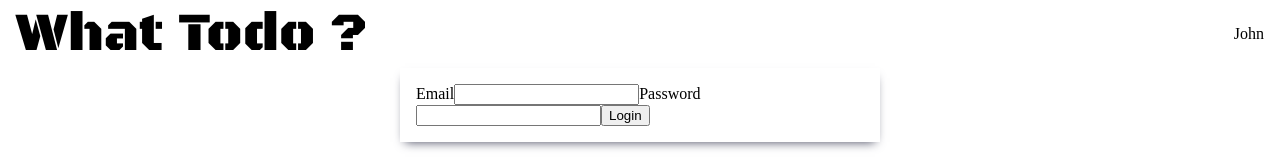
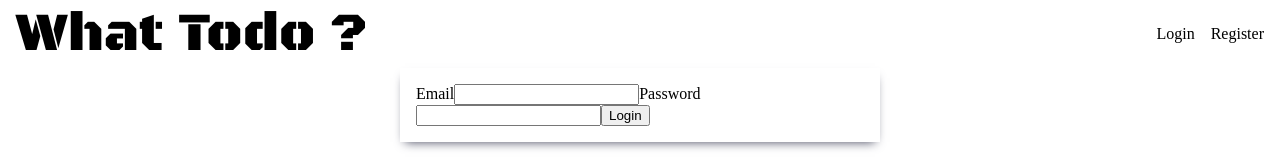
Before and after one commit to JakubStasiak00/WhatTodo, a Vue app: page /login in a window 1280 px wide. Shown: the top 160 px of the page. Built offline with nearby package versions, Linux system fonts and the light colour scheme.

Commit message:
resolving few auth problem, refactoring user store to take uid into account, adding Task component and rendering docs from user collection, adding some styles

```diff
--- a/package.json
+++ b/package.json
@@ -10,7 +10,7 @@
   "dependencies": {
     "firebase": "^9.19.0",
     "material-icons": "^1.13.3",
-    "pinia": "^2.0.33",
+    "pinia": "^2.0.34",
     "vue": "^3.2.47",
     "vue-router": "^4.1.6"
   },
--- a/src/App.vue
+++ b/src/App.vue
@@ -1,7 +1,14 @@
 <template>
     <header class="header">
-        <h1 class="header__logo">What Todo ?</h1>
-        <div class="header__menu">{{ userStore.user }}</div>
+        <h1 @click="isLog" class="header__logo">What Todo ?</h1>
+        <nav class="nav">
+            <ul class="nav__list">
+                <li v-if="username" class="nav__item"> {{ username }} </li>
+                <li v-if="username" class="nav__item"> Logout </li>
+                <li v-if="!username" class="nav__item"> Login </li>
+                <li v-if="!username" class="nav__item"> Register </li>
+            </ul>
+        </nav>
     </header>
 
     <main class="main">
@@ -10,9 +17,11 @@
 </template>
 
 <script setup>
-    import { useUserStore } from './stores/userStore'
+import { useUserStore } from './stores/userStore';
+import { storeToRefs } from 'pinia';
 
-    const userStore = useUserStore()
+const userStore = useUserStore();
+const { username } = storeToRefs(userStore)
 
 </script>
 
@@ -27,6 +36,14 @@
     &__logo {
         font-size: clamp(1.5rem, calc(1rem + 3vw), 4rem);
         font-family: 'Black Ops One', cursive;
+    }
+}
+
+.nav {
+    & > ul {
+        display: flex;
+        flex-direction: row;
+        gap: 1rem;
     }
 }
 
--- /dev/null
+++ b/src/components/Task.vue
@@ -0,0 +1,51 @@
+<template>
+    <div class="todo">
+        <i class="material-icons todo__fav" :class="{favorite: taskData.isFav}" @click="taskData.isFav = !taskData.isFav">favorite</i>
+        <span class="todo__task">{{ taskData.task }}</span>
+        <span class="todo__priority" :class="taskData.importance">{{ taskData.importance }}</span>
+    </div>
+</template>
+
+<script setup>
+    const props = defineProps({
+        taskData: Object
+    })
+
+    console.log(props.taskData)
+</script>
+
+<style lang="scss" scoped>
+    .favorite {
+        color: rgb(228, 42, 88);
+    }
+
+    .todo {
+        display: flex;
+        flex-direction: row;
+        justify-content: space-between;
+        align-items: center;
+        padding: 1rem;
+        background-color: rgba(63, 158, 236, 0.664);
+        margin-bottom: 0.5rem;
+
+        &__task {
+
+        }
+
+        &__priority {
+
+        }
+
+        .Low {
+            color: green;
+        }
+
+        .Medium {
+            color: orange;
+        }
+
+        .High {
+            color: red
+        }
+    }
+</style>
--- a/src/stores/userStore.js
+++ b/src/stores/userStore.js
@@ -2,6 +2,7 @@ import { defineStore } from "pinia"
 
 export const useUserStore = defineStore('userStore', {
     state: () => ({
-        user: 'John'
+        username: "",
+        uid: ""
     })
 })
--- a/src/views/ViewHome.vue
+++ b/src/views/ViewHome.vue
@@ -1,11 +1,47 @@
 <template>
-    Hello
+    <Task v-for="task in tasks" :key="task.id" :taskData="task" />
 </template>
 
-<script>
+<script setup>
+
+import { collection, onSnapshot } from '@firebase/firestore';
+import { useUserStore } from '../stores/userStore';
+import { storeToRefs } from 'pinia';
+import { useRouter } from 'vue-router';
+import { db } from '../assets/firebase/main';
+import { onMounted, ref } from 'vue';
+import Task from '../components/Task.vue'
+
+const userStore = useUserStore();
+const router = useRouter()
+const { username, uid } = storeToRefs(userStore)
+const tasks = ref([])
+
+if (!username.value) {
+    router.push('/login')
+}
+
+onMounted(async () => {
+    if (!username.value) {
+        router.push('/login')
+    } else {
+        console.log(username, uid)
+        const taskRef = collection(db, uid.value)
+        const unsubscribe = onSnapshot(taskRef, querySnapshot => {
+            tasks.value = []
+            querySnapshot.forEach(doc => {
+                tasks.value.push({
+                    id: doc.id,
+                    task: doc.data().task,
+                    isFav: doc.data().isFav,
+                    dueTo: doc.data().dueTo,
+                    importance: doc.data().importance
+                })
+            })
+        })
+    }
+})
 
 </script>
 
-<style lang="scss" scoped>
-
-</style>
+<style lang="scss" scoped></style>
--- a/src/views/ViewLogin.vue
+++ b/src/views/ViewLogin.vue
@@ -12,19 +12,28 @@
 </template>
 
 <script setup>
-import { ref } from 'vue';
+
+import { ref } from 'vue'
 import useLogin from '../composables/userLogin'
 import { useRouter } from 'vue-router'
+import { useUserStore } from '../stores/userStore'
+import { auth } from '../assets/firebase/main'
+import { storeToRefs } from 'pinia'
 
     const email = ref(null)
     const passwd = ref(null)
     const { loginUser, error } = useLogin()
     const router = useRouter()
+    const userStore = useUserStore()
+    const { username, uid } = storeToRefs(userStore)
+
 
     const handleLogin = async () => {
         await loginUser(email.value, passwd.value)
 
         if(!error.value) {
+            username.value = auth.currentUser.email
+            uid.value = auth.currentUser.uid
             router.push('/')
         }
     }
```
Also changed, not shown: 1 other file (tests, documents, lock files or other folders).
